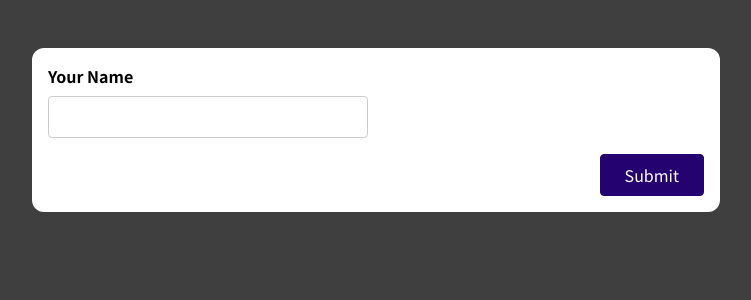
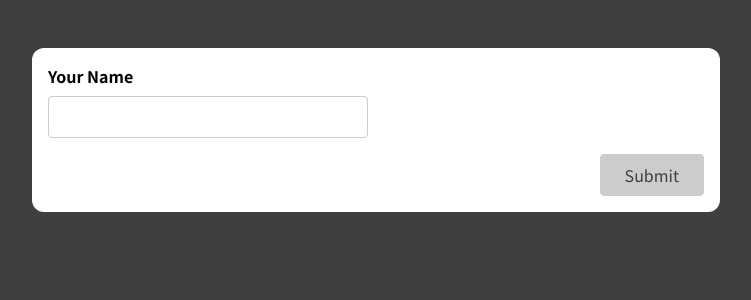
Before and after one commit to HLEDYA/forms-app, a React (Create React App) app: page / in a window 1280 px wide. Shown: the top 300 px of the page, without its empty margins (264-1015 px from the left). Built offline with nearby package versions, Linux system fonts and the light colour scheme.

Commit message:
enabling submit button when all inputs of the form are valid

```diff
--- a/src/components/SimpleInput.js
+++ b/src/components/SimpleInput.js
@@ -6,6 +6,11 @@ const SimpleInput = (props) => {
 
   const isNameValid = enteredName.trim() !== "";
   const nameInputInvalid = !isNameValid && isNameTouched;
+
+  let isFormValid = false;
+  if (isNameValid) {
+    isFormValid = true;
+  }
 
   const nameInputHandler = (event) => {
     setEnteredName(event.target.value);
@@ -48,7 +53,7 @@ const SimpleInput = (props) => {
         )}
       </div>
       <div className="form-actions">
-        <button>Submit</button>
+        <button disabled={!isFormValid}>Submit</button>
       </div>
     </form>
   );
--- a/src/index.css
+++ b/src/index.css
@@ -1,11 +1,11 @@
-@import url('https://fonts.googleapis.com/css2?family=Noto+Sans+JP:wght@400;700&display=swap');
+@import url("https://fonts.googleapis.com/css2?family=Noto+Sans+JP:wght@400;700&display=swap");
 
 * {
   box-sizing: border-box;
 }
 
 html {
-  font-family: 'Noto Sans JP', sans-serif;
+  font-family: "Noto Sans JP", sans-serif;
 }
 
 body {
@@ -79,6 +79,15 @@ button:active {
   border-color: #33059e;
 }
 
+button:disabled,
+button:disabled:hover,
+button:disabled:active {
+  background-color: #ccc;
+  color: #3f3f3f;
+  border-color: #ccc;
+  cursor: not-allowed;
+}
+
 .form-actions {
   text-align: right;
 }
```
